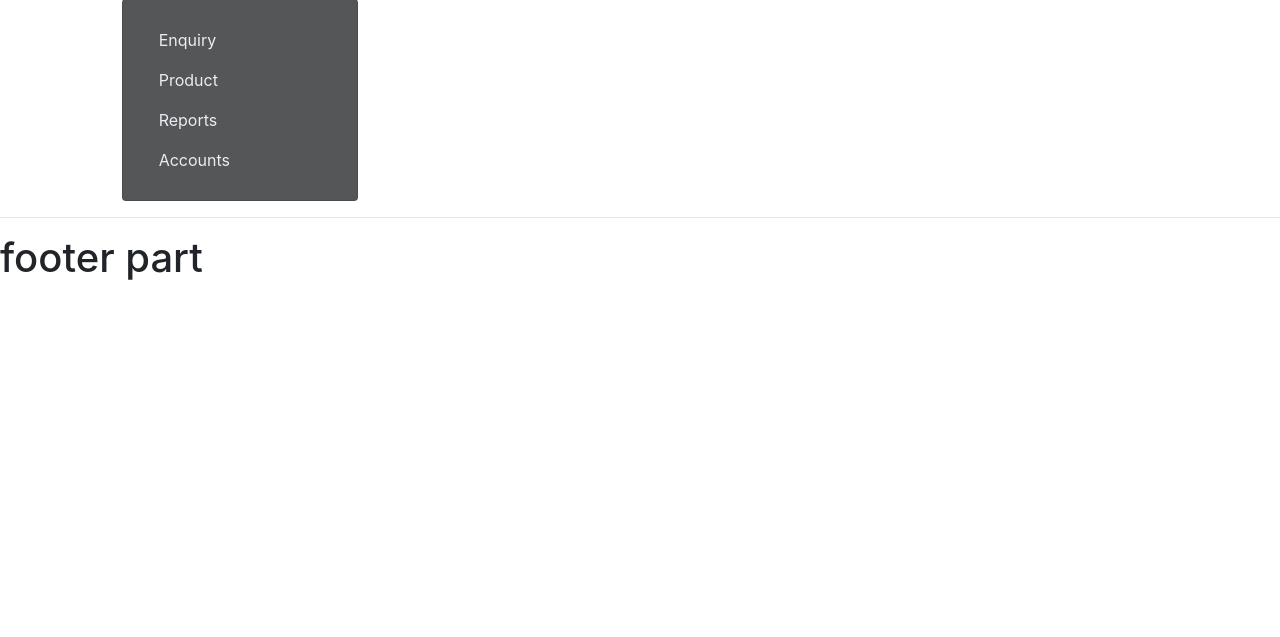
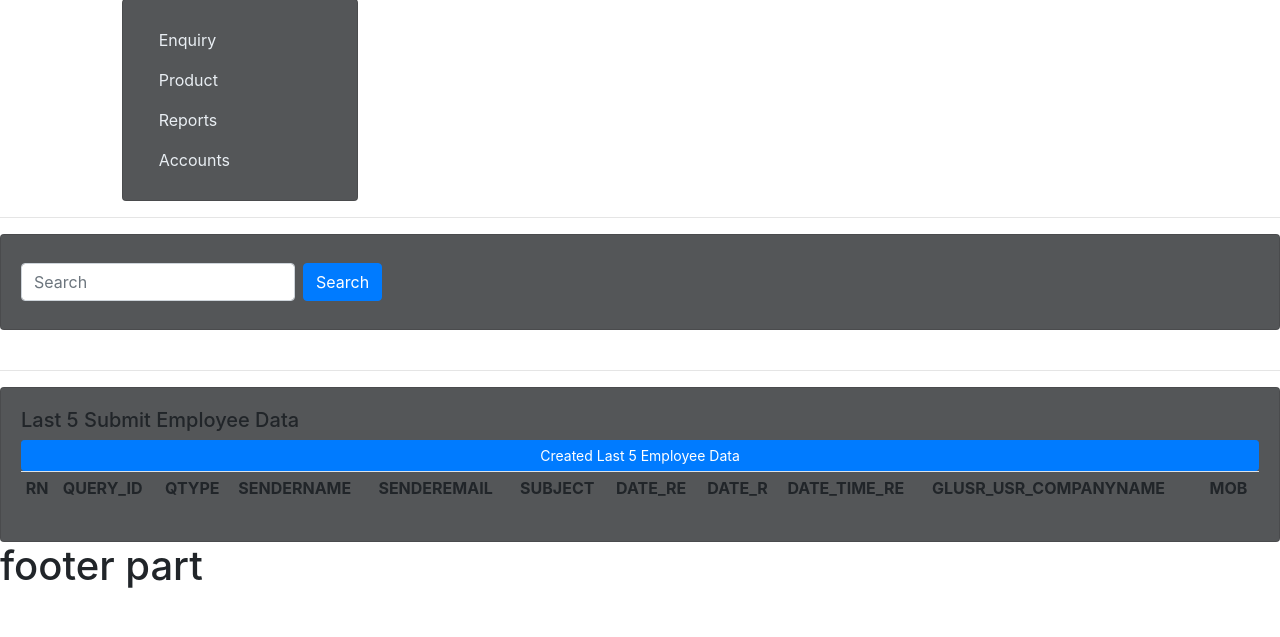
Before and after one commit to CODEr-SaNjU/indiamart_crm, a Django app: page /Admin_Panel/ in a window 1280 px wide. Shown: the part 163-800 px from the top of the page. Run offline with Django 3.2, Linux system fonts and the light colour scheme; lists and menus that the app fills with data are empty.

Commit message:
update admin panel

```diff
--- a/Crm/Crm_app/urls.py
+++ b/Crm/Crm_app/urls.py
@@ -6,6 +6,7 @@ urlpatterns = [
     path('',views.login,name="login"),
     path("Api_data/",views.api_data,name="Api_data"),
     path("Admin_Panel/",views.Admin_panel,name="Admin_panel"),
-
+    path("All_enq/",views.All_Enquiry,name="All_Enquiry"),
+    path("Enquiry_search/",views.Enquiry_search,name="Enquiry_search"),
 
 ]
--- a/Crm/Crm_app/views.py
+++ b/Crm/Crm_app/views.py
@@ -61,9 +61,15 @@ def api_data(request):
     return render(request,'html_files/Api_Data.htm')
 
 
+def All_Enquiry(request):
+    all_enq = CK_Account.objects.all()
+    return render(request,'html_files/Dashboard.htm',{"all_enq":all_enq})
 
-    #   for i in range(len(data)):
-    #     x = data[i]
-    #     for i in x.items():
-    #         all_data = i[1]
-    # if request.method == "POST":
+
+
+def Enquiry_search(request):
+    qur = request.GET.get('search')
+    print(qur)
+    print(type(qur))
+    all_enq = [item for item in CK_Account.objects.all() if qur in item.QUERY_ID or qur in item.SENDERNAME or qur in item.ENQ_STATE]
+    return render(request,'html_files/Dashboard.htm',{"all_enq":all_enq})
--- a/Crm/templates/html_files/Dashboard.htm
+++ b/Crm/templates/html_files/Dashboard.htm
@@ -3,4 +3,59 @@
 
 {% block content %}
 
+<div class="row">
+	<div class="col">
+		<div class="card card-body">
+			<form method="GET" action="/Enquiry_search/" class="form-inline my-2 my-lg-10">
+				<input class="form-control mr-sm-2" type="search" placeholder="Search" aria-label="Search" id="search" name="search">
+				<button class="btn btn-primary" type="submit">Search</button>
+			</form>
+		</div>
+	</div>
+</div>
+<br>
+<div class="row">
+	<div class="col-md-0">
+	</div>
+
+	<div class="col-md-12">
+		<hr>
+		<div class="card card-body">
+			<h5>Last 5 Submit Employee Data</h5>
+			<a class="btn btn-primary  btn-sm btn-block" href="#">Created Last 5 Employee Data</a>
+			<table class="table table-sm">
+				<tr>
+					<th> RN</th>
+					<th>QUERY_ID</th>
+					<th>QTYPE</th>
+					<th>SENDERNAME</th>
+					<th> SENDEREMAIL</th>
+					<th>SUBJECT </th>
+					<th>DATE_RE</th>
+					<th> DATE_R</th>
+					<th> DATE_TIME_RE</th>
+					<th> GLUSR_USR_COMPANYNAME</th>
+					<th>MOB</th>
+				</tr>
+
+				{% for i in all_enq %}
+				<tr>
+					<td>{{i.RN}}</td>
+					<td>{{i.QUERY_ID}}</td>
+					<td>{{i.QTYPE}}</td>
+					<td>{{i.SENDERNAME}}</td>
+					<td>{{i.SENDEREMAIL}}</td>
+					<td>{{i.SUBJECT}}</td>
+					<td>{{i.DATE_RE}}</td>
+					<td>{{i.DATE_R}}</td>
+					<td>{{i.DATE_TIME_RE}}</td>
+					<td>{{i.GLUSR_USR_COMPANYNAME}}</td>
+					<td>{{i.MOB}}</td>
+				</tr>
+				{% endfor %}
+			</table>
+		</div>
+	</div>
+</div>
+
 {% endblock %}
```
